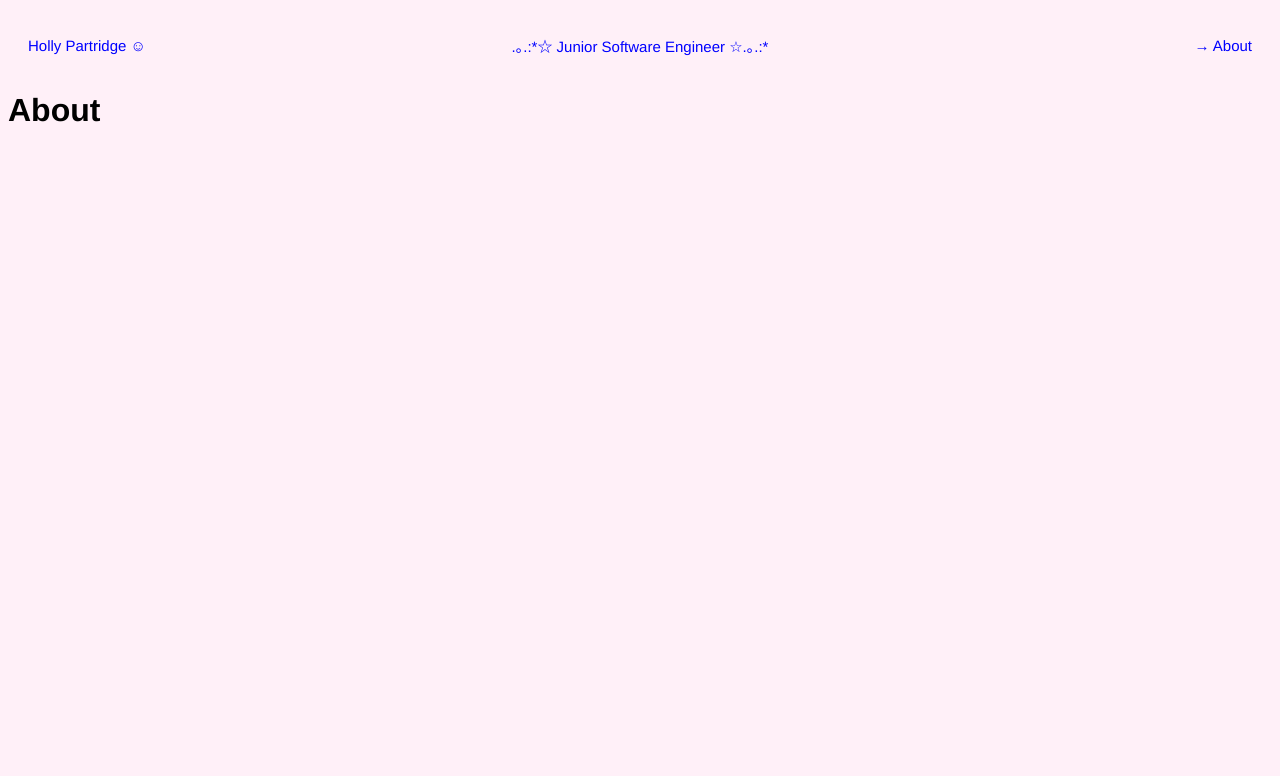
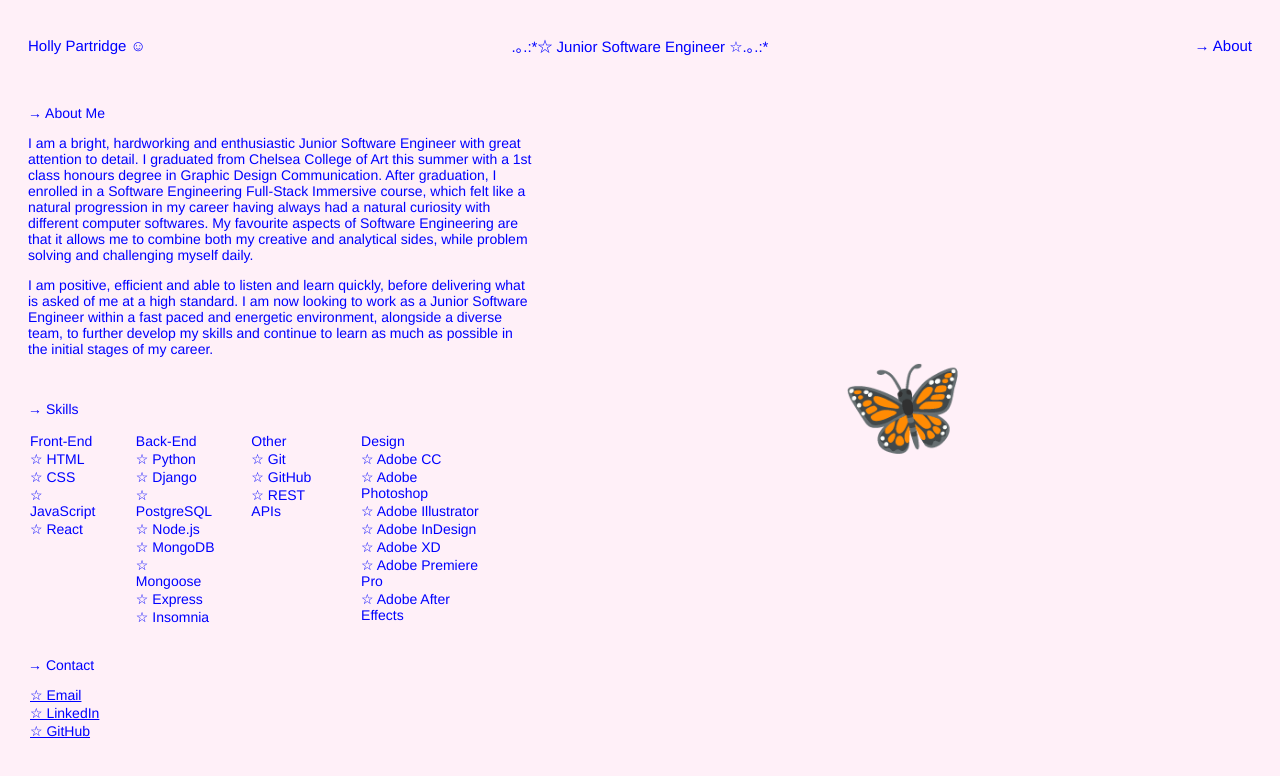
Before and after one commit to hollypartridge/portfolio, a React (Create React App) app: page /about in a window 1280 px wide. Shown: the top 776 px of the page. Built offline with nearby package versions, Linux system fonts and the light colour scheme.

Commit message:
about page done

```diff
--- a/src/components/common/About.js
+++ b/src/components/common/About.js
@@ -1,6 +1,58 @@
+import Butterfly from './Butterfly'
+
 function About() {
   return (
-    <h1>About</h1>
+    <div className='about-page'>
+      <div className='about-para'>
+        <p>&#8594; About Me</p>
+        <p>I am a bright, hardworking and enthusiastic Junior Software Engineer with great attention to detail. I graduated from Chelsea College of Art this summer with a 1st class honours degree in Graphic Design Communication. After graduation, I enrolled in a Software Engineering Full-Stack Immersive course, which felt like a natural progression in my career having always had a natural curiosity with different computer softwares. My favourite aspects of Software Engineering are that it allows me to combine both my creative and analytical sides, while problem solving and challenging myself daily.</p>
+        <p>I am positive, efficient and able to listen and learn quickly, before delivering what is asked of me at a high standard. I am now looking to work as a Junior Software Engineer within a fast paced and energetic environment, alongside a diverse team, to further develop my skills and continue to learn as much as possible in the initial stages of my career.</p><br/>
+        <p>&#8594; Skills</p>
+        <div className='skills'>
+          <div className='skills-div'>
+            <p>Front-End</p>
+            <p>☆ HTML</p>
+            <p>☆ CSS</p>
+            <p>☆ JavaScript</p>
+            <p>☆ React</p>
+          </div>
+          <div className='skills-div'>
+            <p>Back-End</p>
+            <p>☆ Python</p>
+            <p>☆ Django</p>
+            <p>☆ PostgreSQL</p>
+            <p>☆ Node.js</p>
+            <p>☆ MongoDB</p>
+            <p>☆ Mongoose</p>
+            <p>☆ Express</p>
+            <p>☆ Insomnia</p>
+          </div>
+          <div className='skills-div'>
+            <p>Other</p>
+            <p>☆ Git</p>
+            <p>☆ GitHub</p>
+            <p>☆ REST APIs</p>
+          </div>
+          <div className='skills-div'>
+            <p>Design</p>
+            <p>☆ Adobe CC</p>
+            <p>☆ Adobe Photoshop</p>
+            <p>☆ Adobe Illustrator</p>
+            <p>☆ Adobe InDesign</p>
+            <p>☆ Adobe XD</p>
+            <p>☆ Adobe Premiere Pro</p>
+            <p>☆ Adobe After Effects</p>
+          </div>
+        </div><br/>
+        <p>&#8594; Contact</p>
+        <div className='skills-div'>
+          <a href='mailto:holly.partridge@icloud.com' target='_blank' rel='noreferrer'><p>☆ Email</p></a>
+          <a href='https://www.linkedin.com/in/holly-partridge2022/' target='_blank' rel='noreferrer'><p>☆ LinkedIn</p></a>
+          <a href='https://github.com/hollypartridge' target='_blank' rel='noreferrer'><p>☆ GitHub</p></a>
+        </div>
+      </div>
+      <Butterfly emoji='🦋' />
+    </div>
   )
 }
 
--- a/src/components/common/Home.js
+++ b/src/components/common/Home.js
@@ -6,7 +6,7 @@
   return (
     <>
       <section className='home'>
-        <Butterfly emoji='🦋' />
+        <Butterfly emoji='🦋'/>
         <WebsiteDisplay
           title='online-curated.netlify.app'
           video='https://vod-progressive.akamaized.net/exp=1646220000~acl=%2Fvimeo-prod-skyfire-std-us%2F01%2F3635%2F26%2F668177216%2F3075517360.mp4~hmac=763d0733c5a48bd2bd46ab8515052b0ae1ec410c4907f512f63bbfbb19715ac0/vimeo-prod-skyfire-std-us/01/3635/26/668177216/3075517360.mp4?filename=540p.mp4'
--- a/src/styles/main.scss
+++ b/src/styles/main.scss
@@ -63,6 +63,9 @@
   margin: 0px 20px;
   p {
     font-size: 100px;
+  }
+  img {
+    width: 100px;
   }
 }
 
@@ -134,7 +137,7 @@
   p {
     font-size: 15px;
     margin: 10px;
-    color: blue;
+    color: rgb(0, 0, 255);
   }
 }
 
@@ -143,3 +146,29 @@
   text-align: center;
   margin: 20px 0px;
 }
+
+.about-para {
+  width: 40%;
+  margin: 20px 0px 0px 20px;
+  font-size: 14px;
+  color: blue;
+  a {
+    color: blue;
+  }
+}
+
+.skills {
+  display: flex;
+  padding: 0px 15px 0px 0px;
+}
+
+.skills-div {
+  margin: 0px 30px 0px 0px;
+  p {
+    margin: 2px;
+  }
+}
+
+.about-page {
+  display: flex;
+}
```
